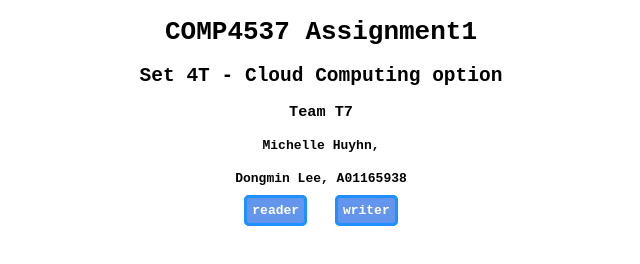
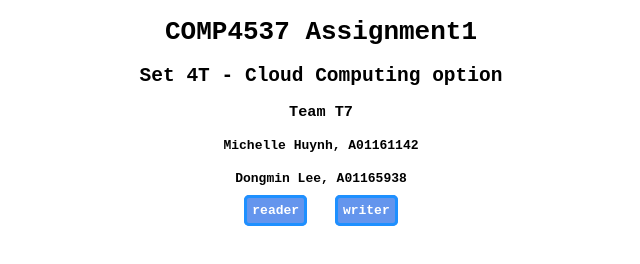
Before and after one commit to dlee533/comp4537-internet-software-architecture, a plain HTML site: page COMP4537/labs/1/index.html in a window 1280 px wide. Shown: the whole page, without its empty margins (319-959 px from the left). Drawn offline with Linux system fonts and the light colour scheme.

Commit message:
Added student number to index page

```diff
--- a/COMP4537/labs/1/index.html
+++ b/COMP4537/labs/1/index.html
@@ -9,7 +9,7 @@
     <h1>COMP4537 Assignment1</h1>
     <h2>Set 4T - Cloud Computing option</h2>
     <h3>Team T7</h3>
-    <h4>Michelle Huyhn, </h4>
+    <h4>Michelle Huynh, A01161142</h4>
     <h4>Dongmin Lee, A01165938</h4>
 
     <a class="btn" href="./reader.html">reader</a>
```
